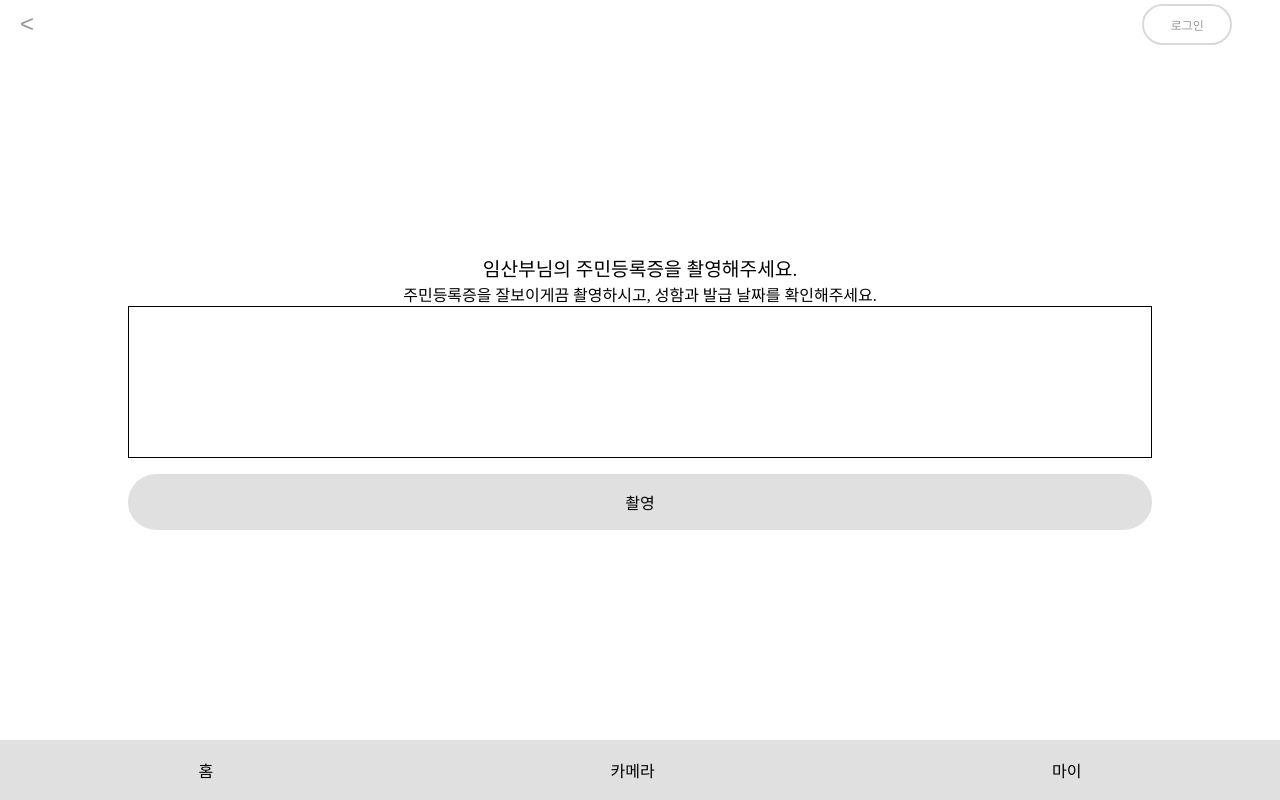
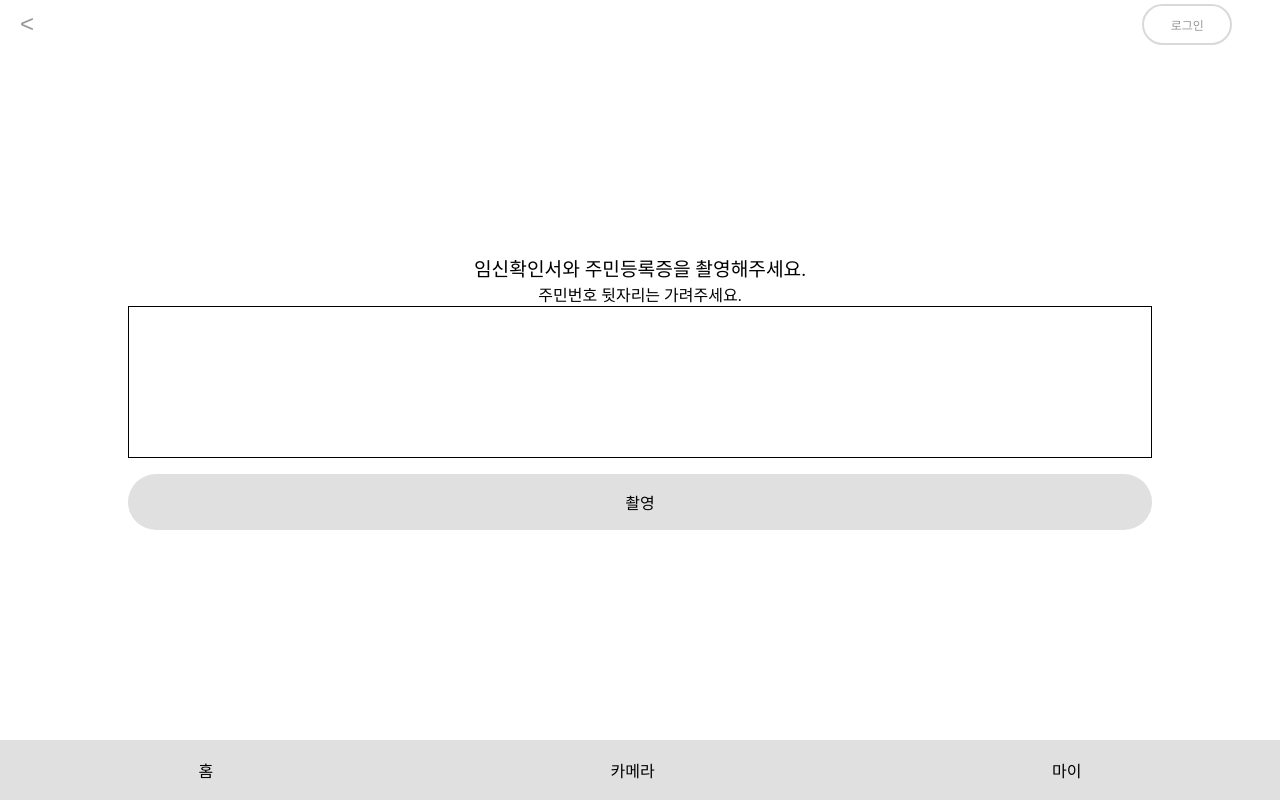
Before and after one commit to Bewheneverwhatiwant/YieldMe, a React (Vite) app in the folder yieldme/: page /certificate in a window 1280 px wide. Built offline with nearby package versions, Linux system fonts and the light colour scheme; no server answers.

Commit message:
[FIX] 오타 수정

```diff
--- a/yieldme/src/pages/subpage/signup/signup_certificate.jsx
+++ b/yieldme/src/pages/subpage/signup/signup_certificate.jsx
@@ -59,8 +59,8 @@ const SignupCertificate = () => {
         <Container>
             {!isAnalyzing && !isFinalStep && (
                 <>
-                    <CustomFont color='black' font='1.2rem'>임산부님의 주민등록증을 촬영해주세요.</CustomFont>
-                    <CustomFont color='black' font='1rem'>주민등록증을 잘보이게끔 촬영하시고, 성함과 발급 날짜를 확인해주세요.</CustomFont>
+                    <CustomFont color='black' font='1.2rem'>임신확인서와 주민등록증을 촬영해주세요.</CustomFont>
+                    <CustomFont color='black' font='1rem'>주민번호 뒷자리는 가려주세요.</CustomFont>
                     <CameraContainer>
                         {imageSrc ? (
                             <img src={imageSrc} alt="captured" />
```
